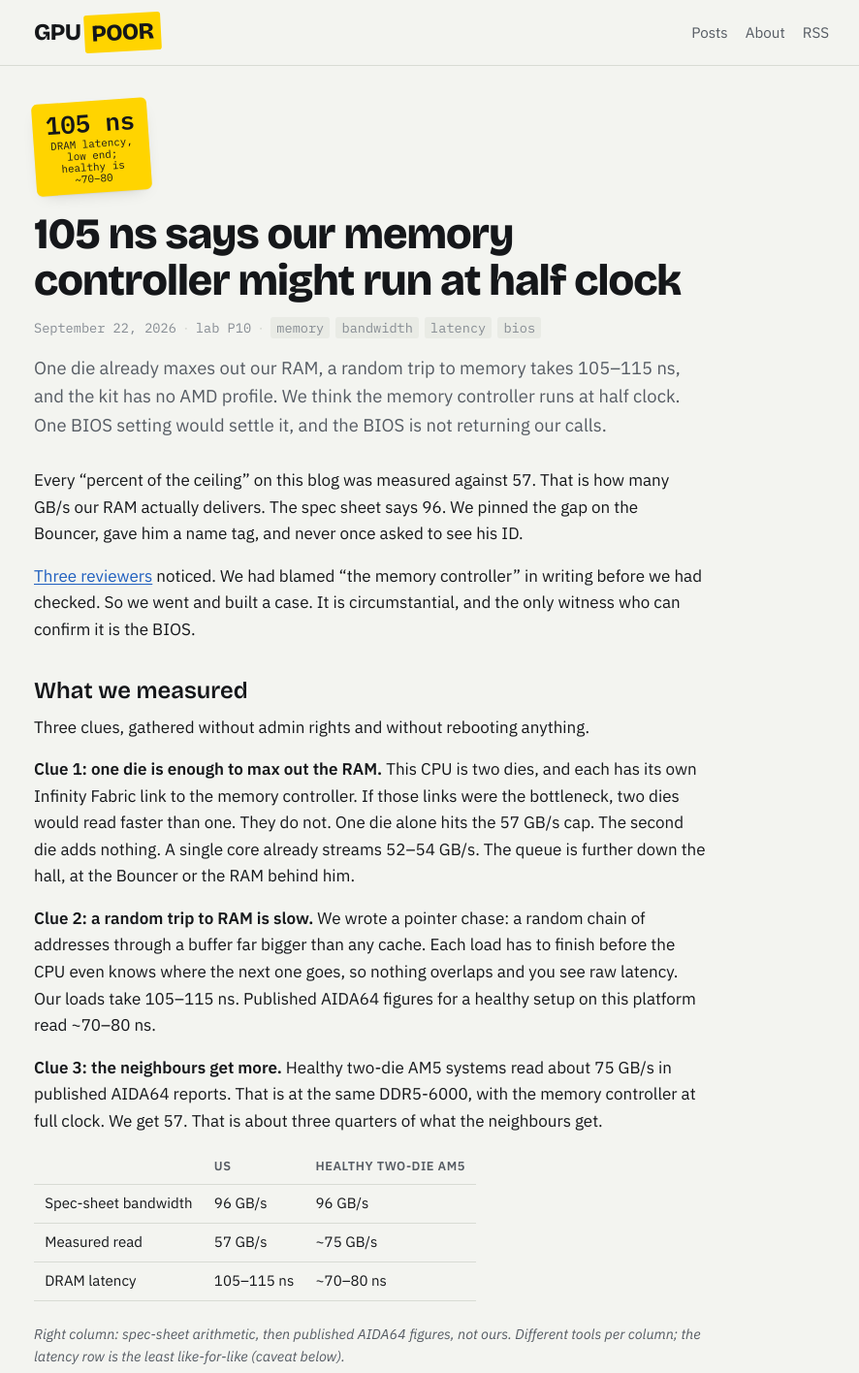
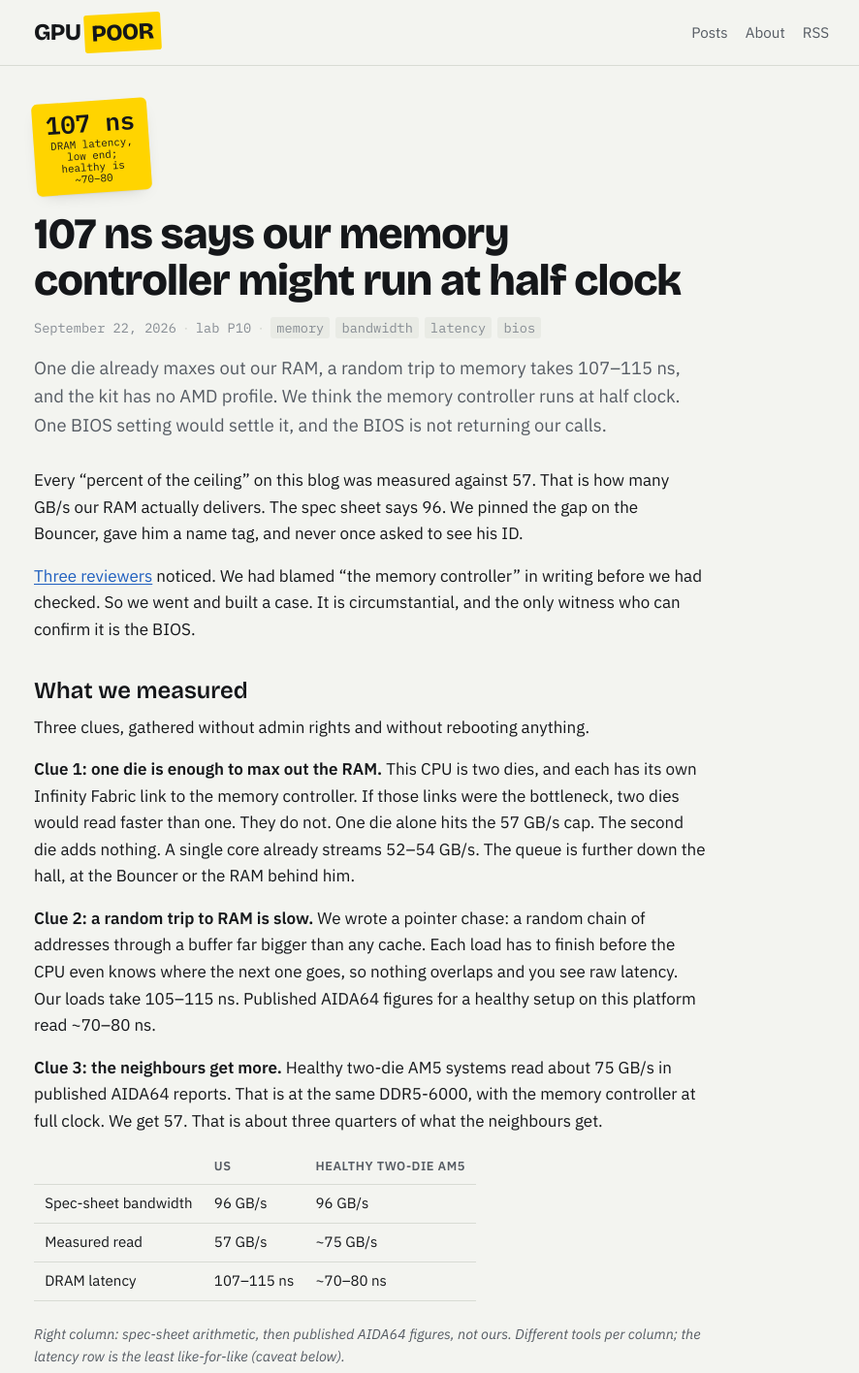
Before and after one commit to MrUnreal/gpupoor, a Jekyll site: the page built from _posts/2026-09-22-is-our-ram-at-half-speed.md, in a window 1280 px wide. Shown: the top 1416 px of the page at 97% size, without its empty margins (195-1081 px from the left). Built offline with Jekyll 4.4.1, drawn with Linux system fonts in a browser that asks for light colours; some of the changed text lies outside the part shown.

Commit message:
RAM post: latency 107-115 ns (correction noted); index sticker column fits long stickers
Co-Authored-By: Claude Opus 5.5 (1M context) <noreply@anthropic.com>

````diff
--- a/_posts/2026-09-22-is-our-ram-at-half-speed.md
+++ b/_posts/2026-09-22-is-our-ram-at-half-speed.md
@@ -1,12 +1,12 @@
 ---
 layout: post
-title: "105 ns says our memory controller might run at half clock"
+title: "107 ns says our memory controller might run at half clock"
 date: 2026-09-22 14:40:00 -0400
-sticker: "105 ns"
+sticker: "107 ns"
 sticker_note: "DRAM latency, low end; healthy is ~70–80"
 tags: [memory, bandwidth, latency, bios]
 lab: P10
-summary: "One die already maxes out our RAM, a random trip to memory takes 105–115 ns, and the kit has no AMD profile. We think the memory controller runs at half clock. One BIOS setting would settle it, and the BIOS is not returning our calls."
+summary: "One die already maxes out our RAM, a random trip to memory takes 107–115 ns, and the kit has no AMD profile. We think the memory controller runs at half clock. One BIOS setting would settle it, and the BIOS is not returning our calls."
 ---
 
 Every "percent of the ceiling" on this blog was measured against 57. That is how many GB/s our RAM actually delivers. The spec sheet says 96. We pinned the gap on the Bouncer, gave him a name tag, and never once asked to see his ID.
@@ -27,7 +27,7 @@ Three clues, gathered without admin rights and without rebooting anything.
 |---|---|---|
 | Spec-sheet bandwidth | 96 GB/s | 96 GB/s |
 | Measured read | 57 GB/s | ~75 GB/s |
-| DRAM latency | 105–115 ns | ~70–80 ns |
+| DRAM latency | 107–115 ns | ~70–80 ns |
 
 *Right column: spec-sheet arithmetic, then published AIDA64 figures, not ours. Different tools per column; the latency row is the least like-for-like (caveat below).*
 
@@ -73,7 +73,7 @@ Spec-sheet read .............. 96 GB/s [F-P0-1]
 Measured read peak ........... 57 GB/s [F-P0-2]
 One core alone ............ 52-54 GB/s [F-P0-3]
 Second die adds .............. nothing [F-P10-1]
-DRAM latency, 4 KB pages .. 105-115 ns [F-P10-2]
+DRAM latency, 4 KB pages .. 107-115 ns [F-P10-2]
 Healthy 1:1, AIDA64 ........ ~70-80 ns [F-P10-2]
 Healthy two-die AM5 read .... ~75 GB/s [F-P10-3]
 Ours / healthy (57/75) ....... 0.76 [derived]
@@ -92,3 +92,7 @@ QUEUED    reruns (P2, P6), quality v2,
           learned draft head vs the Intern
 THANK YOU FOR NOT BUYING A GPU
 ```
+
+## Corrections
+
+**2026-09-22 — 105 became 107.** The first version said 105–115 ns. The lowest DRAM-sized row in the latency files is 106.6 ns, so the honest range is 107–115 ns. The title and sticker changed with it. The conclusion did not.
--- a/assets/css/site.css
+++ b/assets/css/site.css
@@ -69,7 +69,9 @@ img { max-width: 100%; height: auto; }
   padding: .35em .6em; min-width: 5.2rem; transform: rotate(-4deg); box-shadow: var(--shadow);
   font-family: "IBM Plex Mono", ui-monospace, monospace; font-weight: 600; text-align: center; line-height: 1.1;
 }
-.sticker-value { font-size: 1.15rem; white-space: nowrap; }
+.sticker-value { font-size: 1.15rem; }
+.post-link .sticker { max-width: 8.5rem; }
+.post-link .sticker-value { font-size: 1.05rem; text-wrap: balance; }
 .sticker-note { font-size: .68rem; font-weight: 400; max-width: 14ch; margin-top: .2em; }
 .sticker-lg { padding: .5em .8em; }
 .sticker-lg .sticker-value { font-size: 1.6rem; }
@@ -78,7 +80,7 @@ img { max-width: 100%; height: auto; }
 .post-list { list-style: none; padding: 0; margin: 8px 0 56px; display: flex; flex-direction: column; gap: 4px; }
 .post-row { border-top: 1px solid var(--rule); }
 .post-row:last-child { border-bottom: 1px solid var(--rule); }
-.post-link { display: grid; grid-template-columns: 7rem 1fr; gap: 20px; align-items: center; padding-block: 20px; text-decoration: none; color: inherit; }
+.post-link { display: grid; grid-template-columns: 8.5rem 1fr; gap: 20px; align-items: center; padding-block: 20px; text-decoration: none; color: inherit; }
 .post-link:hover h2 { text-decoration: underline; text-decoration-thickness: 2px; }
 .post-row:nth-child(even) .sticker { transform: rotate(3deg); }
 .post-row-text h2 { font-family: "Bricolage Grotesque", "Arial Black", sans-serif; font-weight: 600; font-size: 1.35rem; line-height: 1.2; margin: 0 0 .3rem; letter-spacing: -0.01em; text-wrap: balance; }
````
